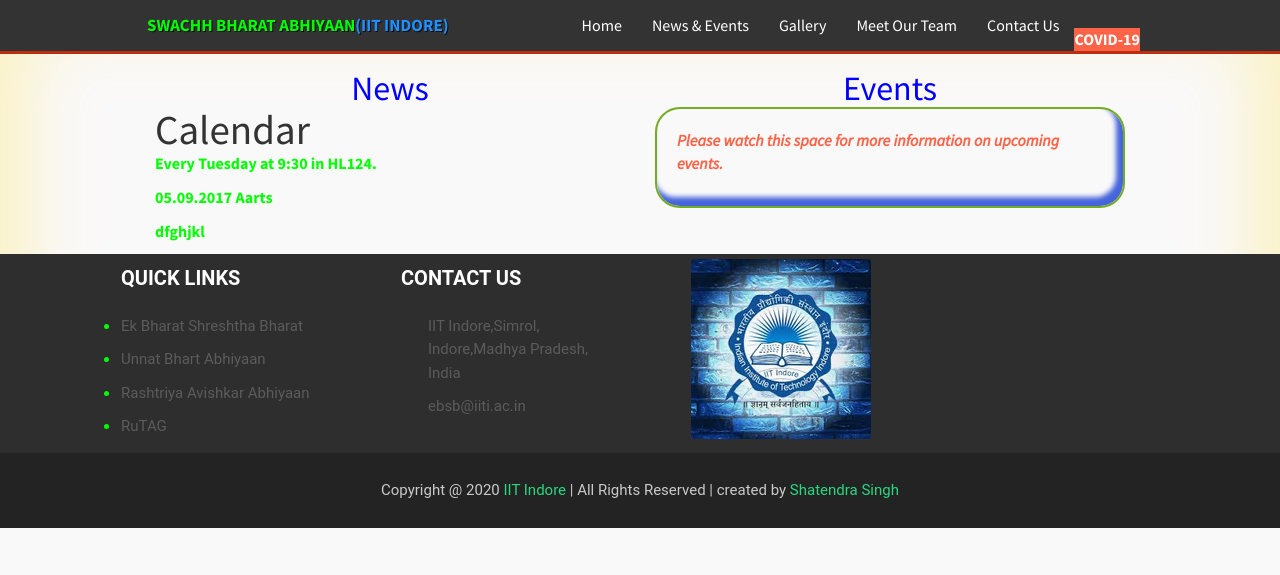
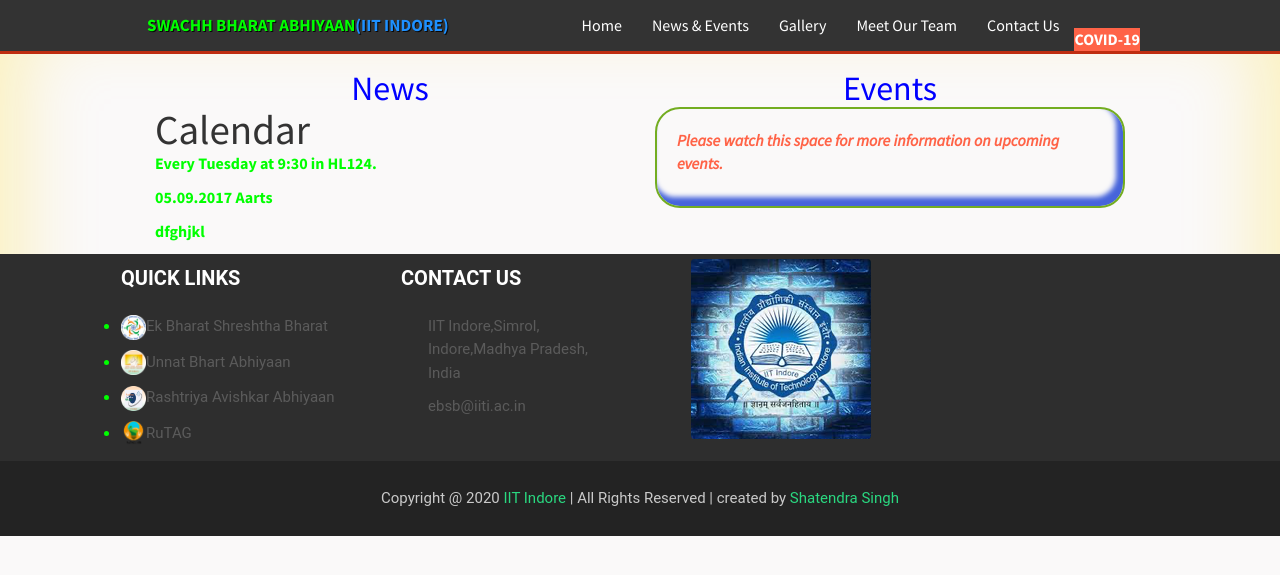
Before and after one commit to Satendra01/sba, a Jekyll site: the page built from _pages/mini_lecture_series.md, in a window 1280 px wide. Shown: the top 575 px of the page. Built offline with Jekyll 4.4.1, drawn with Linux system fonts in a browser that asks for light colours; nearby versions of some CDN libraries.

Commit message:
logo-footer

```diff
--- a/_config.yml
+++ b/_config.yml
@@ -12,8 +12,8 @@ description: > # this means to ignore newlines until "baseurl:"
   Rashtriya Avishkar Abhiyan is a unique concept developed by the Ministry of Human Resource Development
   that aims to inculcate a spirit of inquiry, creativity and love for Science and Mathematics in school children.
 
-url: "https://webpagetemplate.github.io/"
-baseurl: "sba"
+# url: "https://webpagetemplate.github.io/"
+# baseurl: "sba"
 include:
   - .htaccess
   - _pages
--- a/_includes/footer.html
+++ b/_includes/footer.html
@@ -5,10 +5,10 @@
                         <div class="footer-text two">
                             <h3>QUICK LINKS</h3>
                             <ul>
-                                <li><a href="https://ajayiiti.github.io/ebsb/">Ek Bharat Shreshtha Bharat<i class="fa fa-link" aria-hidden="true"></i></a></li>
-                                <li><a href="https://webpagetemplate.github.io/UBA/">Unnat Bhart Abhiyaan<i class="fa fa-link" aria-hidden="true"></i></a></li>
-                                <li><a href="https://ajayiiti.github.io/raa/">Rashtriya Avishkar Abhiyaan<i class="fa fa-link" aria-hidden="true"></i></a></li>
-                                <li><a href="https://ajayiiti.github.io/rutag/">RuTAG<i class="fa fa-link" aria-hidden="true"></i></a></li>
+                                <li><img src="images/logopic/ebsblogo.png" style="width:25px;height:25px"><a href="https://ajayiiti.github.io/ebsb/">Ek Bharat Shreshtha Bharat<i class="fa fa-link" aria-hidden="true"></i></a></li>
+                                <li><img src="images/logopic/ubalogo.png" style="width:25px;height:25px"><a href="https://webpagetemplate.github.io/UBA/">Unnat Bhart Abhiyaan<i class="fa fa-link" aria-hidden="true"></i></a></li>
+                                <li><img src="images/logopic/raalogo.png" style="width:25px;height:25px"><a href="https://ajayiiti.github.io/raa/">Rashtriya Avishkar Abhiyaan<i class="fa fa-link" aria-hidden="true"></i></a></li>
+                                <li><img src="images/logopic/rutaglogo.png" style="width:25px;height:25px"><a href="https://ajayiiti.github.io/rutag/">RuTAG<i class="fa fa-link" aria-hidden="true"></i></a></li>
                             </ul>
                         </div>
                     </div>
```
